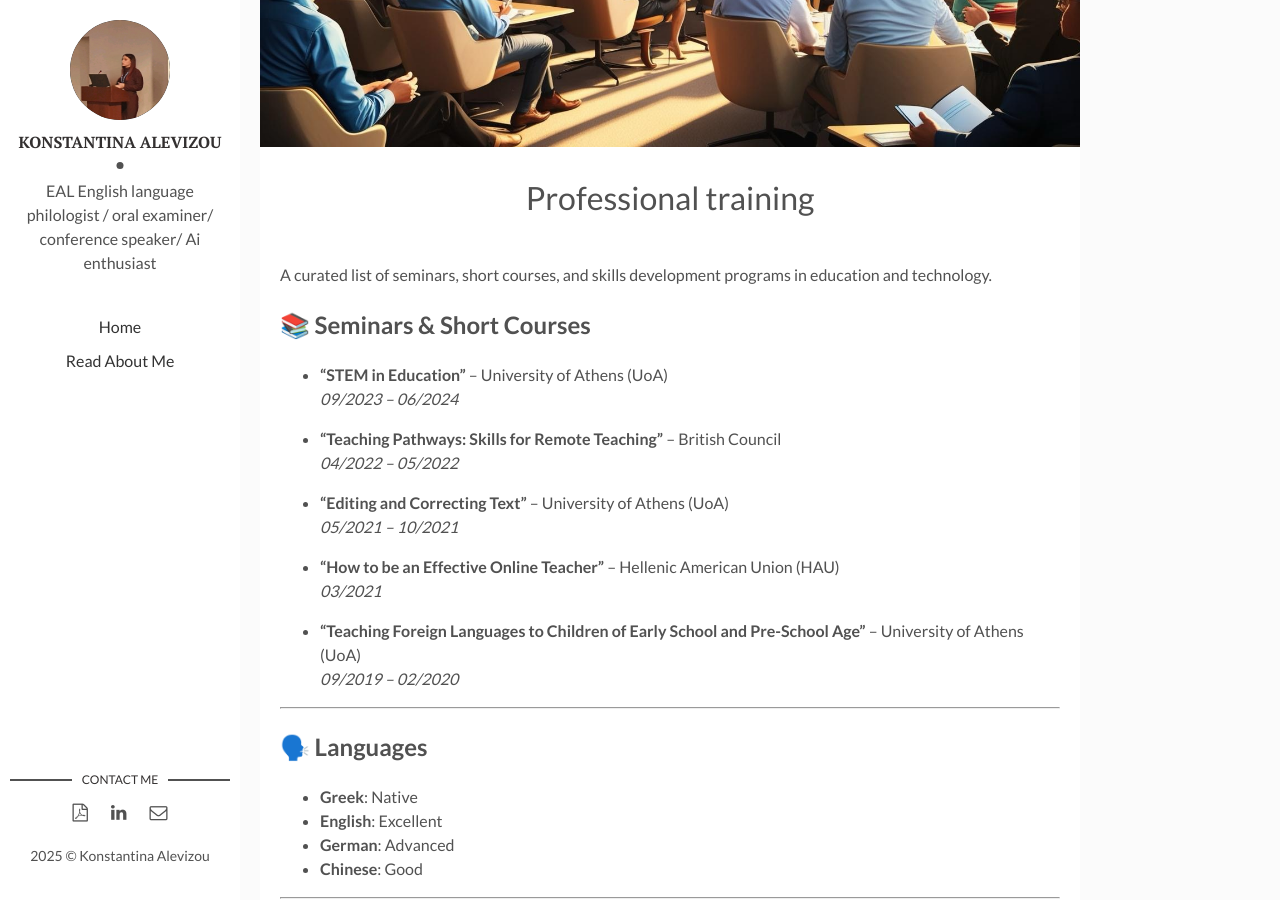
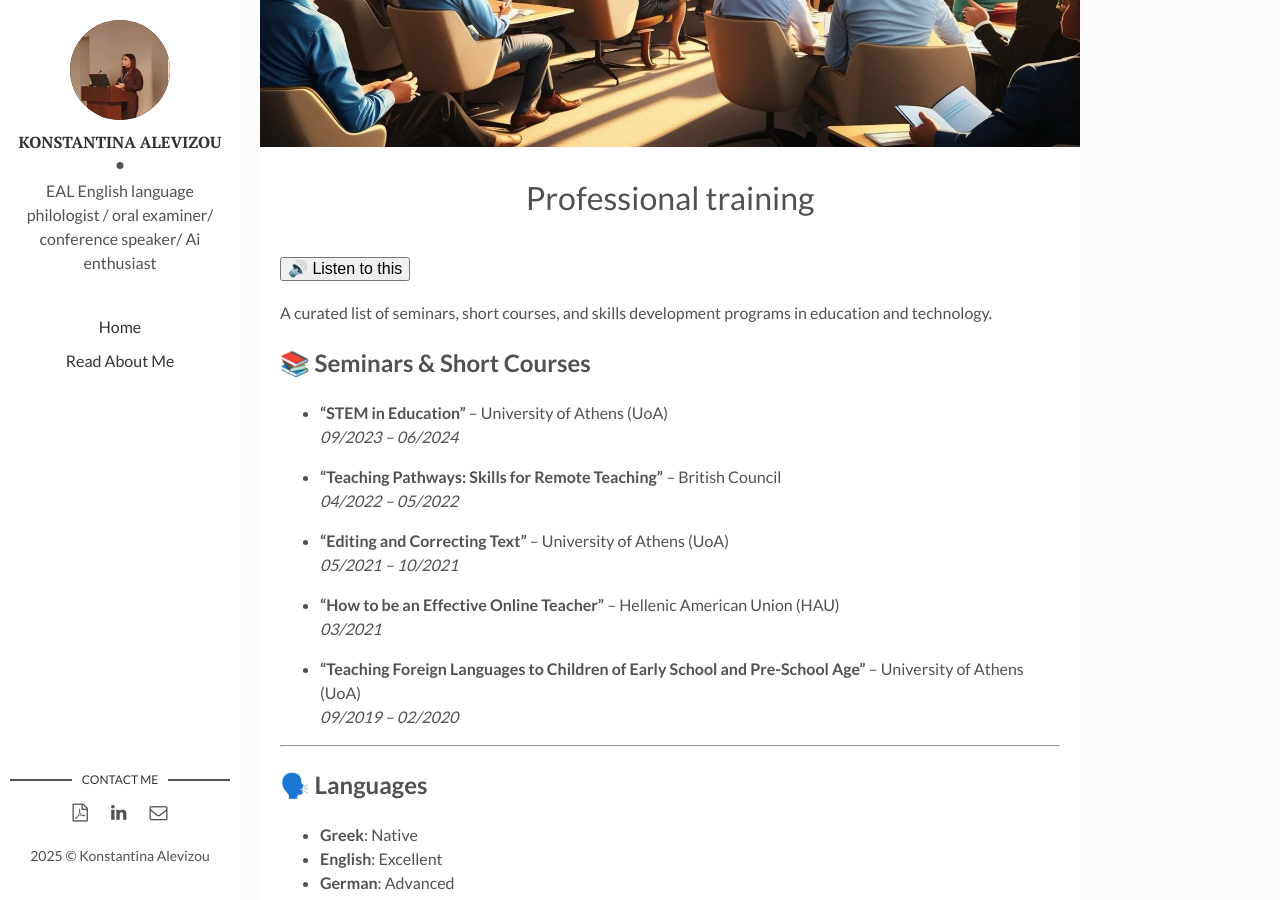
Before and after one commit to Georgechrp/konstantina-site, a Jekyll site: the page built from _posts/2017-09-12-seminars.markdown, in a window 1280 px wide and 900 px high, scrolled down 336 px. Built offline with Jekyll 4.4.1, drawn with Linux system fonts in a browser that asks for light colours.

Commit message:
add speech to all md

```diff
--- a/_posts/2017-09-12-10-conference-participation-and-research-engagement.markdown
+++ b/_posts/2017-09-12-10-conference-participation-and-research-engagement.markdown
@@ -7,5 +7,9 @@ img: conferences.jpg # Add image post (optional)
 fig-caption: # Add figcaption (optional)
 tags: [Educational Research, AI in Education, Inclusive STEAM, Language Education, Conference Presentations, Trilingualism, Digital Tools, Pedagogical Innovation]
 ---
+<div style="display: flex; gap: 10px; margin-bottom: 20px;">
+  <button id="tts-btn" onclick="toggleRead()" style="cursor: pointer;">🔊 Listen to this</button>
+</div>
+A passionate educator-researcher, Konstantina has actively contributed to professional discourse through numerous publications and conference presentations. Her recent work explores AI-assisted writing tools, inclusive STEAM methodologies, and the use of digital platforms like YouTube in early language instruction. She has co-authored and presented research at high-profile venues, including TESOL Greece and the Bright Start International Conference. Additionally, she has submitted several academic articles for publication that address contemporary challenges in language education, such as AI hallucinations and trilingualism in learners with disabilities. Her dual role as a practitioner and researcher reflects a commitment to continuous learning and pedagogical innovation.
 
-A passionate educator-researcher, Konstantina has actively contributed to professional discourse through numerous publications and conference presentations. Her recent work explores AI-assisted writing tools, inclusive STEAM methodologies, and the use of digital platforms like YouTube in early language instruction. She has co-authored and presented research at high-profile venues, including TESOL Greece and the Bright Start International Conference. Additionally, she has submitted several academic articles for publication that address contemporary challenges in language education, such as AI hallucinations and trilingualism in learners with disabilities. Her dual role as a practitioner and researcher reflects a commitment to continuous learning and pedagogical innovation.
+<script src="{{ site.baseurl }}/assets/js/tts.js"></script>
--- a/_posts/2017-09-12-other-interests.markdown
+++ b/_posts/2017-09-12-other-interests.markdown
@@ -6,4 +6,9 @@ description: You’ll find this post in your `_posts` directory. Go ahead and ed
 img: personalinterests.jpg # Add image post (optional)
 tags: [Intercultural Education, Transatlantic Exchange, ESL, EFL, Inclusive Pedagogy, AI in Education, Multilingualism, Educational Technology, International Collaboration]
 ---
+<div style="display: flex; gap: 10px; margin-bottom: 20px;">
+  <button id="tts-btn" onclick="toggleRead()" style="cursor: pointer;">🔊 Listen to this</button>
+</div>
 When she is not working or studying, Konstantina is an outgoing person who enjoys indulging herself into the pleasures that the Arts offer, since she finds delight in watching theatrical performances, art exhibitions and music concerts. In addition, she is intrigued by reading classical novels and philosophical books. Finally, she is fascinated by travelling to different parts of the world in order to broaden her horizons and immerse herself into different cultures and mindsets.
+
+<script src="{{ site.baseurl }}/assets/js/tts.js"></script>
--- a/_posts/2017-09-12-seminars.markdown
+++ b/_posts/2017-09-12-seminars.markdown
@@ -6,6 +6,9 @@ description: A curated list of seminars, short courses, and skills development p
 img: professional.jpg
 tags: [Intercultural Collaboration, Transatlantic Education, ESL, EFL, Inclusive Practices, AI in Education, Multilingualism, Educational Innovation, Teacher Exchange, EdTech]
 ---
+<div style="display: flex; gap: 10px; margin-bottom: 20px;">
+  <button id="tts-btn" onclick="toggleRead()" style="cursor: pointer;">🔊 Listen to this</button>
+</div>
 A curated list of seminars, short courses, and skills development programs in education and technology.
 ## 📚 Seminars & Short Courses
 
@@ -42,3 +45,7 @@ A curated list of seminars, short courses, and skills development programs in ed
 - **Canva**
 - **Twinkle**
 - **Online Conferences**: Skype, Zoom, Webex
+
+
+
+<script src="{{ site.baseurl }}/assets/js/tts.js"></script>
```
Also changed, not shown: _posts/2017-09-12-articles.markdown (+7 -0 lines), _posts/2017-09-12-publications.markdown (+6 -1 lines), _posts/2017-09-12-statement.markdown (+8 -0 lines).
